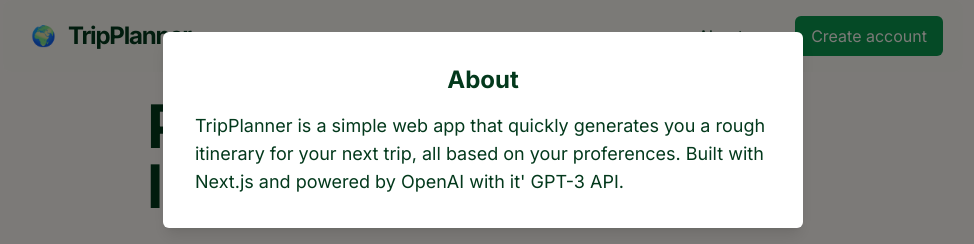
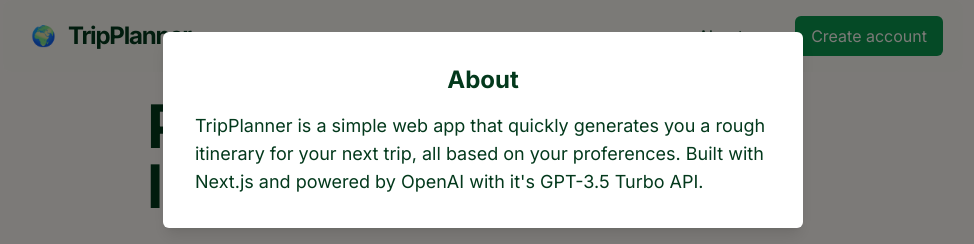
Before and after one commit to Salihzeki120/trip-planner, a Next.js app: page /landing in a window 1280 px wide. Both pictures are taken after a click on the button "About". Shown: the top 244 px of the page, without its empty margins (157-1131 px from the left). Built offline with nearby package versions, Linux system fonts and the light colour scheme.

Commit message:
Fix typo

```diff
--- a/components/navigation.tsx
+++ b/components/navigation.tsx
@@ -148,7 +148,7 @@
     <p className="text-lg">
       TripPlanner is a simple web app that quickly generates you a rough
       itinerary for your next trip, all based on your proferences. Built with
-      Next.js and powered by OpenAI with it&apos; GPT-3 API.
+      Next.js and powered by OpenAI with it&apos;s GPT-3.5 Turbo API.
     </p>
   </ReactModal>
 );
```
